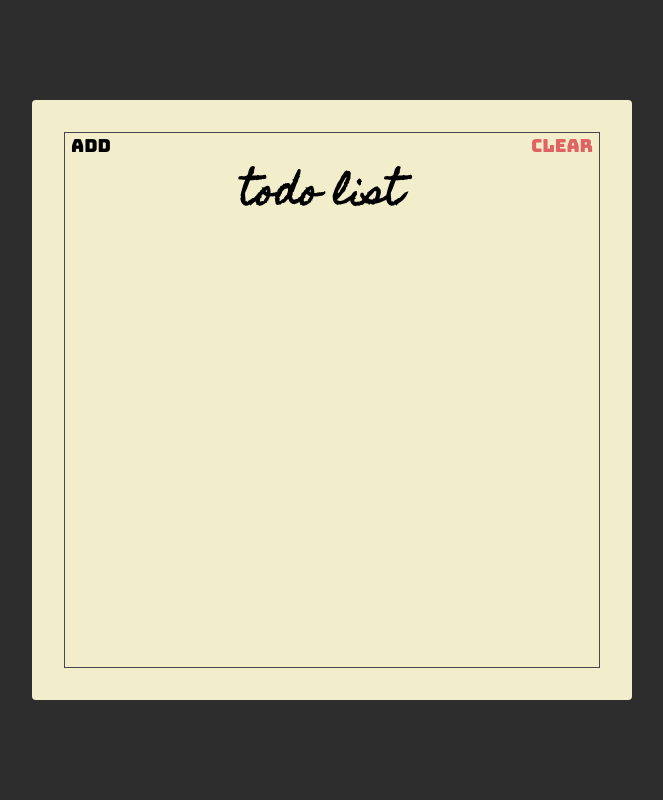
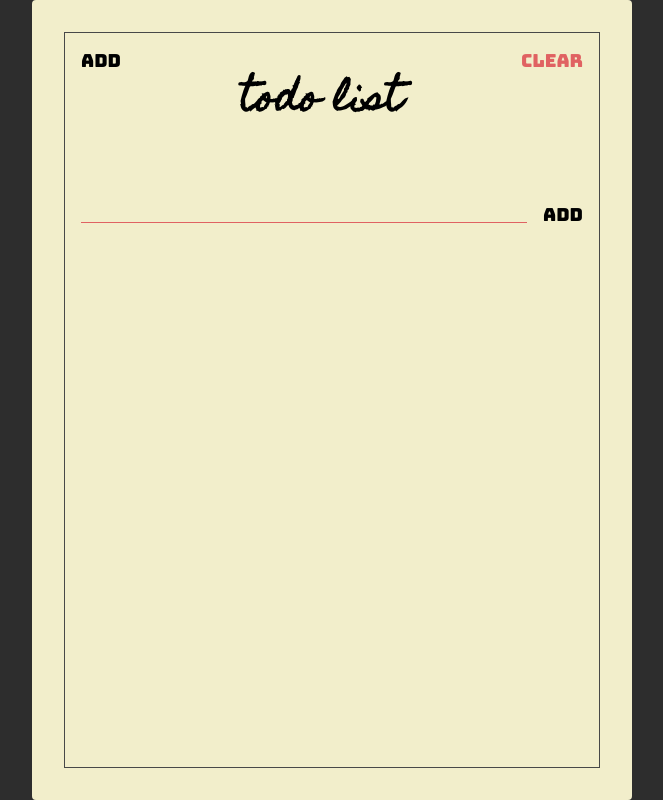
Before and after one commit to 19damah23/react-course-starter, a website: page index.html in a window 1280 px wide. Shown: the whole page, without its empty margins (308-971 px from the left). Drawn offline with Linux system fonts and the light colour scheme.

Commit message:
membuat add todo section

```diff
--- a/index.html
+++ b/index.html
@@ -14,11 +14,18 @@
   <body>
     <div class="container">
       <div class="frame">
-        <div class="header">
+        <section class="header">
           <button class="header-btn">Add</button>
           <h1 class="header-title">Todo List</h1>
           <button class="header-btn main-red-color">Clear</button>
-        </div>
+        </section>
+
+        <section class="add">
+          <form class="add-form">
+            <input type="text" class="add-input" />
+            <button class="add-btn">Add</button>
+          </form>
+        </section>
       </div>
     </div>
   </body>
--- a/style.css
+++ b/style.css
@@ -33,7 +33,7 @@ html {
 
 .container {
   width: 600px;
-  height: 600px;
+  height: 800px;
   background-color: #f2eecb;
   border-radius: 4px;
   padding: 32px;
@@ -62,7 +62,41 @@ html {
 .header-btn {
   font-size: 1.8rem;
   font-family: "Bungee", sans-serif;
+  padding: 16px;
   background: unset;
   border: unset;
   outline: unset;
+  cursor: pointer;
 }
+
+.add {
+  padding: 16px;
+}
+
+.add-form {
+  display: flex;
+  align-items: flex-start;
+}
+
+.add-input {
+  background: unset;
+  border: unset;
+  padding: 0 64px;
+  flex: 1;
+  border-bottom: 1px solid var(--main-red-color);
+  outline: unset;
+  font-family: "Homemade Apple";
+  font-size: 16px;
+  text-transform: lowercase;
+}
+
+.add-btn {
+  font-size: 1.8rem;
+  font-family: "Bungee";
+  padding: 16px;
+  padding-right: unset;
+  cursor: pointer;
+  border: unset;
+  background: unset;
+  outline: unset;
+}
```
